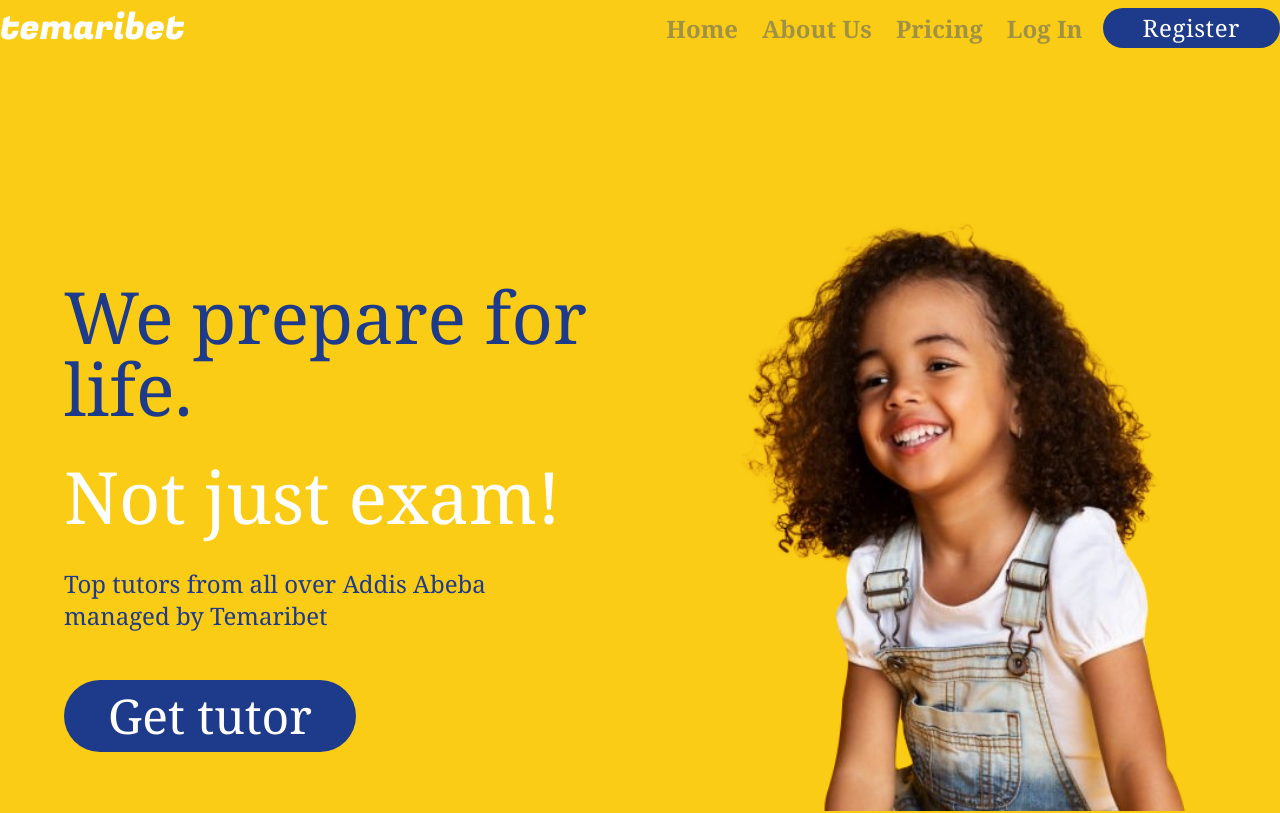
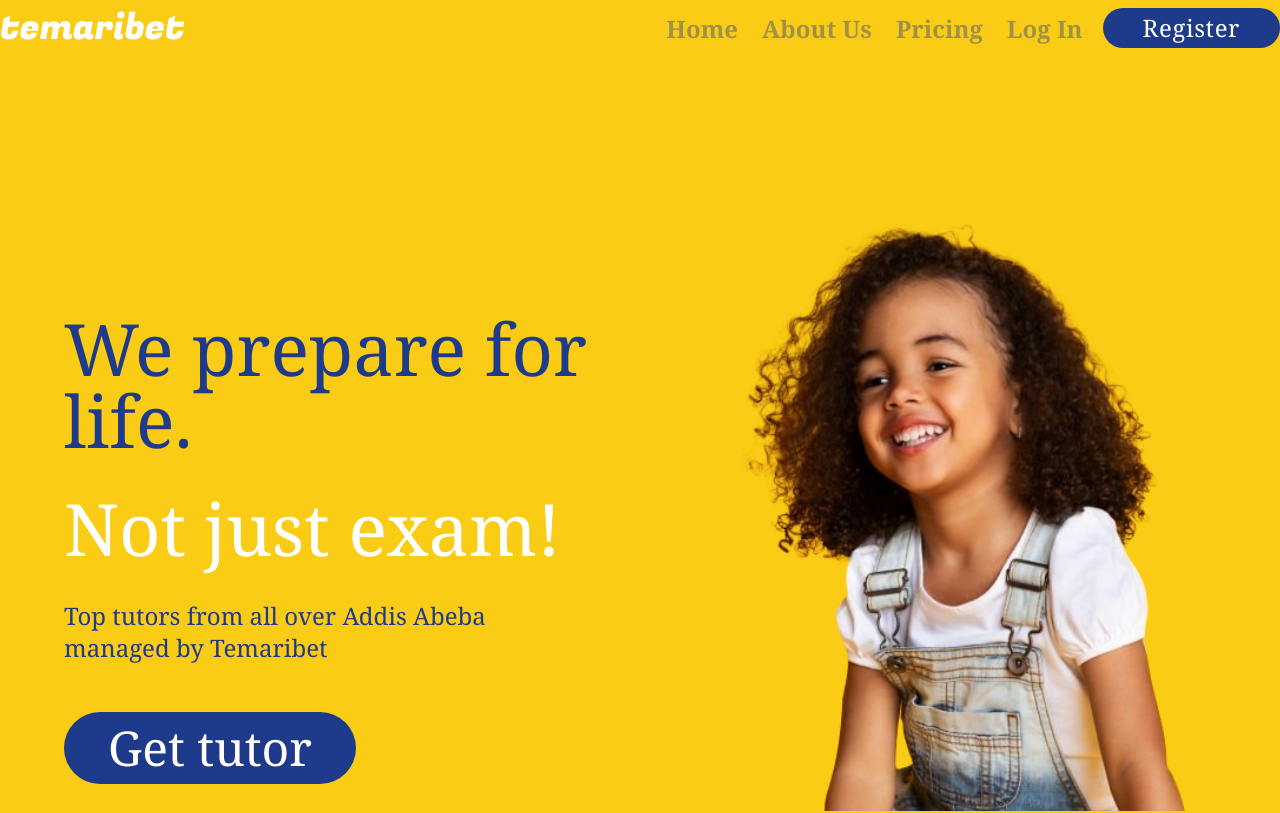
Before and after one commit to bekiTil/Temaribet-front-end-dev, a Next.js app in the folder TemariBet/nextjs-blog/: page / in a window 1280 px wide. Shown: the top 813 px of the page. Built offline with nearby package versions, Linux system fonts and the light colour scheme.

Commit message:
serviec file

```diff
--- a/TemariBet/nextjs-blog/components/Cover.js
+++ b/TemariBet/nextjs-blog/components/Cover.js
@@ -7,7 +7,7 @@
 
             <div className="bg-yellow-400 md:pt-10 min-h-screen">
                 <div className="items-center lg:flex min-h-screen">
-                    <div className="w-full sm:items-center lg:w-1/2 min-h-screen">
+                    <div className="w-full sm:items-center lg:w-1/2 ">
                         <div className="lg:w-full mx-5 md:mx-16 mt-5 md:mt-20 pt-40">
                             <h1 className=" text-blue-900 text-4xl lg:text-7xl font-medium font-serif">We prepare for life.</h1>
                             <h1 className=" text-white text-4xl lg:text-7xl font-medium font-serif ">Not just exam!</h1>
@@ -20,7 +20,7 @@
 
                     <div className="flex items-center justify-center w-full md:mt-10 md:pt-28  lg:w-1/2">
                     <Image
-                        className="w-full h-full"
+                        className="w-full"
                         src="/temaribet.png.png"
                         alt="young girl image"
                         width={"450"}
```
